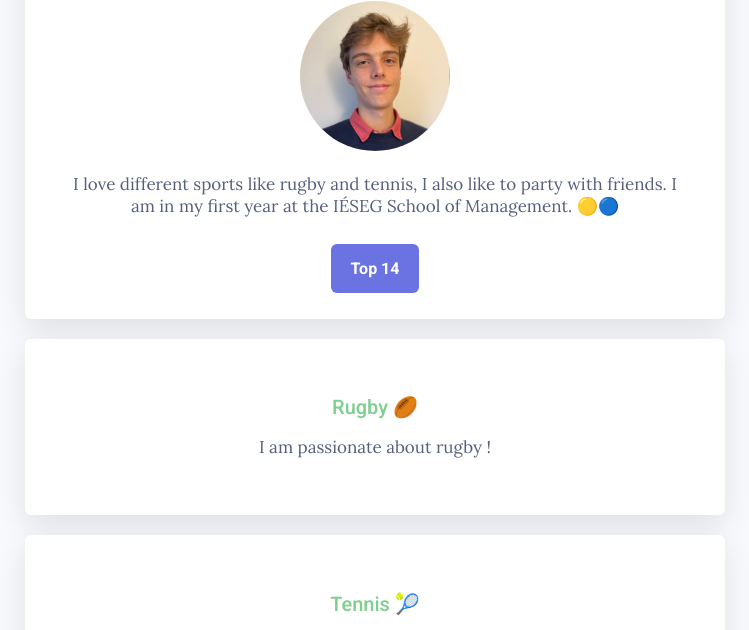
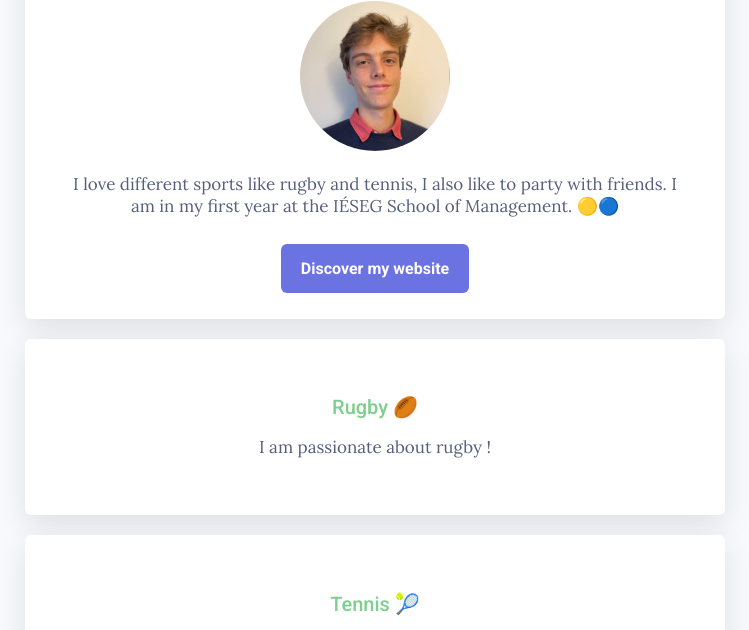
Before and after one commit to cyprien-delaville/my-profile, a plain HTML site: page index.html in a window 1280 px wide. Shown: the part 160-790 px from the top of the page, without its empty margins (265-1014 px from the left). Drawn offline with Linux system fonts and the light colour scheme.

Commit message:
Add files via upload

```diff
--- a/index.html
+++ b/index.html
@@ -19,7 +19,7 @@
 			<h1>Hello, I'm Cyprien ! 😇</h1>
 			<img src="./profile-picture-2.jpg" class="img-circle" alt="Cyprien de La Ville" width="150">
 			<p>I love different sports like rugby and tennis, I also like to party with friends. I am in my first year at the IÉSEG School of Management. 🟡🔵</p>
-			<a href="https://top14.lnr.fr"  target="_blank" class="btn-blue">Top 14</a>
+			<a href="https://cyprien-delaville.github.io/rugby/"  target="_blank" class="btn-blue">Discover my website</a>
 		</div>
 
 		<div class="card-white">
```
